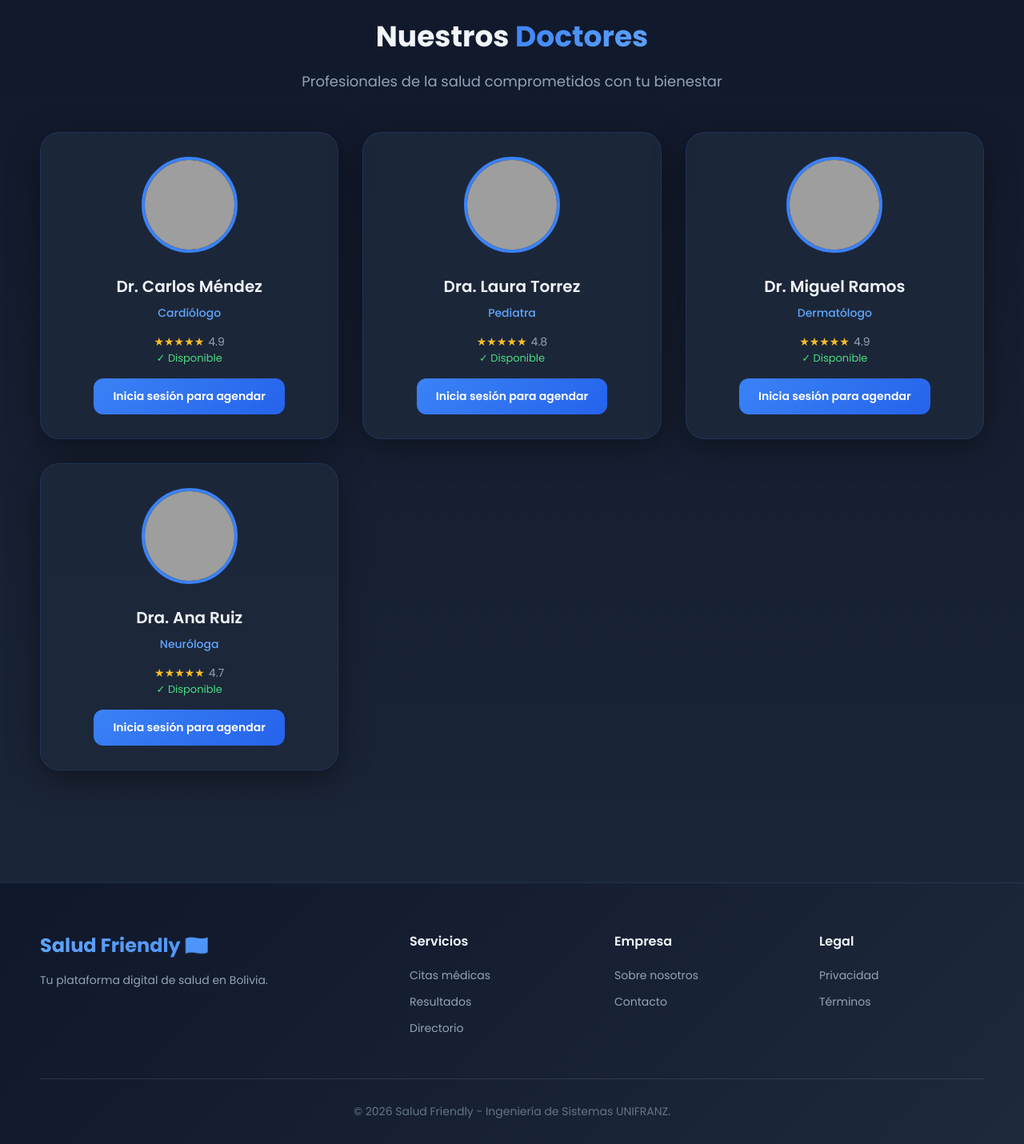
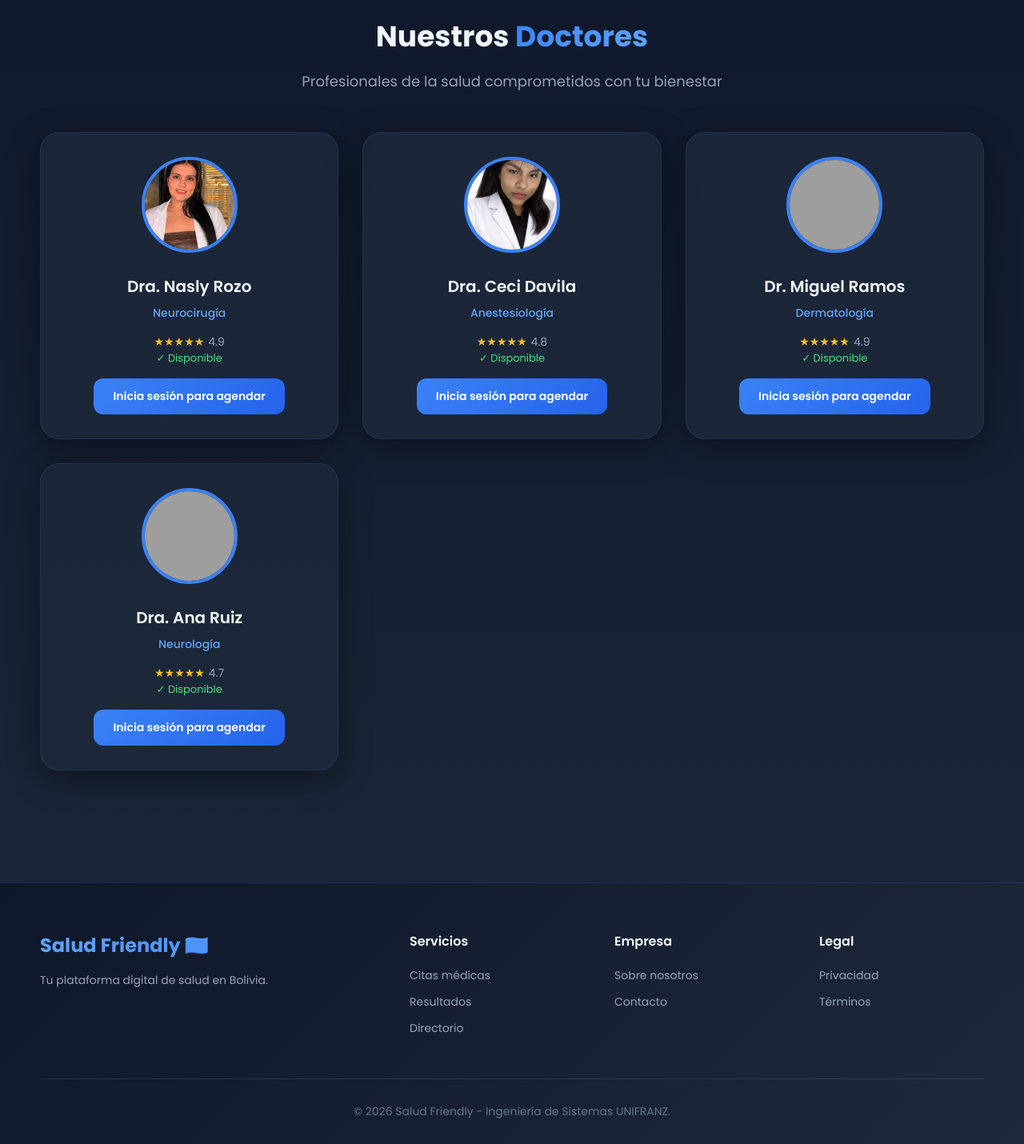
Before and after one commit to Roger-R1013/Proyecto-de-Medicina, a Flask app: page /doctores in a window 1280 px wide. Shown: the part 142-1572 px from the top of the page at 80% size. Run offline with Flask 3, Linux system fonts and the light colour scheme; grey boxes are pictures that could not be loaded.

Commit message:
Añadir fotos

```diff
--- a/templates/doctores.html
+++ b/templates/doctores.html
@@ -11,9 +11,9 @@
 
     <div class="doctors-grid">
         <div class="doctor-card">
-            <img src="https://randomuser.me/api/portraits/men/32.jpg" alt="Dr. Carlos Méndez" class="doctor-img">
-            <h4>Dr. Carlos Méndez</h4>
-            <p class="specialty">Cardiólogo</p>
+            <img src="{{ url_for('static', filename='img/doctores/Nasly.jpeg') }}" alt="Dra. Nasly Rozo" class="doctor-img">
+            <h4>Dra. Nasly Rozo</h4>
+            <p class="specialty">Neurocirugía</p>
             <div class="rating">
                 <span class="stars">★★★★★</span>
                 <span>4.9</span>
@@ -27,9 +27,9 @@
         </div>
 
         <div class="doctor-card">
-            <img src="https://randomuser.me/api/portraits/women/44.jpg" alt="Dra. Laura Torres" class="doctor-img">
-            <h4>Dra. Laura Torrez</h4>
-            <p class="specialty">Pediatra</p>
+            <img src="{{ url_for('static', filename='img/doctores/Ceci.jpg') }}" alt="Dra. Ceci Davila" class="doctor-img">
+            <h4>Dra. Ceci Davila</h4>
+            <p class="specialty">Anestesiología</p>
             <div class="rating">
                 <span class="stars">★★★★★</span>
                 <span>4.8</span>
@@ -45,7 +45,7 @@
         <div class="doctor-card">
             <img src="https://randomuser.me/api/portraits/men/52.jpg" alt="Dr. Miguel Ramos" class="doctor-img">
             <h4>Dr. Miguel Ramos</h4>
-            <p class="specialty">Dermatólogo</p>
+            <p class="specialty">Dermatología</p>
             <div class="rating">
                 <span class="stars">★★★★★</span>
                 <span>4.9</span>
@@ -61,7 +61,7 @@
         <div class="doctor-card">
             <img src="https://randomuser.me/api/portraits/women/65.jpg" alt="Dra. Ana Ruiz" class="doctor-img">
             <h4>Dra. Ana Ruiz</h4>
-            <p class="specialty">Neuróloga</p>
+            <p class="specialty">Neurología</p>
             <div class="rating">
                 <span class="stars">★★★★★</span>
                 <span>4.7</span>
```
Also changed, not shown: static/img/doctores/Ceci.jpg (added), static/img/doctores/Nasly.jpeg (added).
